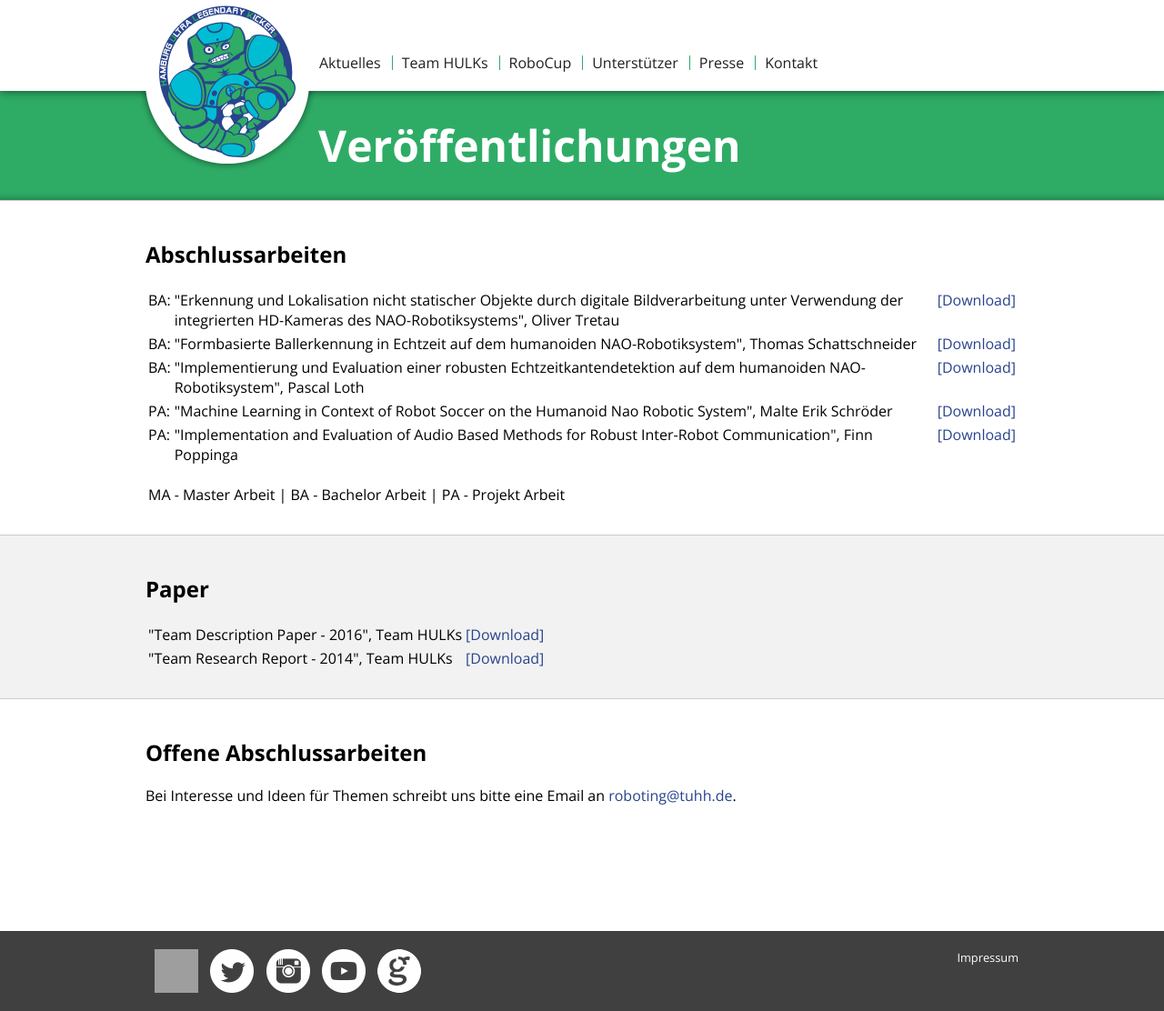
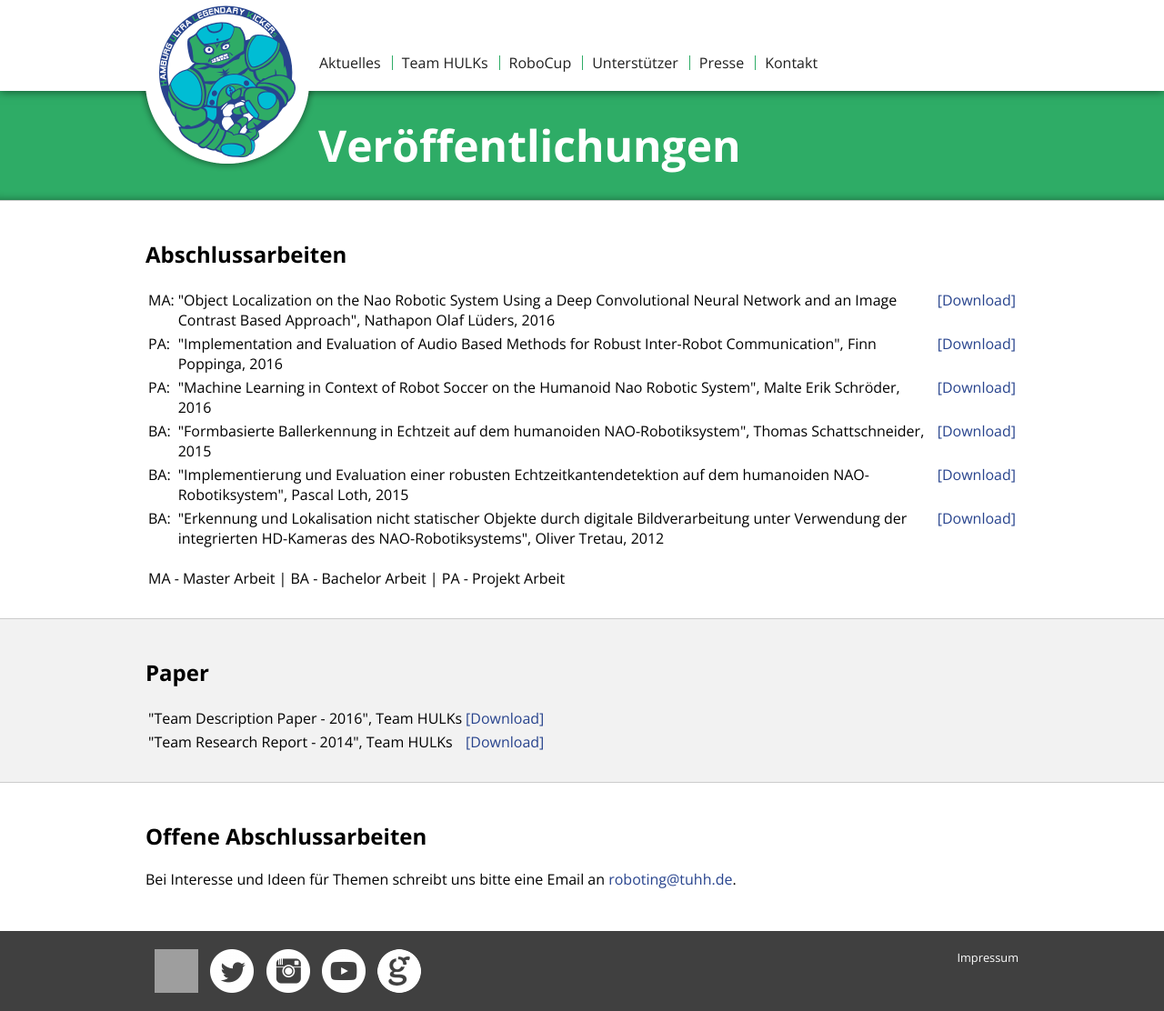
Before and after one commit to HULKs/hulks.github.io, a Jekyll site: the page built from teamhulks/publications.html, in a window 1280 px wide and 1112 px high. Shown: the whole window at 91% size. Built offline with Jekyll 4.4.1, drawn with Linux system fonts in a browser that asks for light colours; grey boxes are pictures that could not be loaded.

Commit message:
Change order of appearence -> newest first
Add Olaf Lüders Master Thesis

```diff
--- a/teamhulks/publications.html
+++ b/teamhulks/publications.html
@@ -14,29 +14,34 @@ title: Abschlussarbeiten
     <h2>Abschlussarbeiten</h2>
     <table>
       <tr>
-        <td valign="top">BA:</td>
-        <td>"Erkennung und Lokalisation nicht statischer Objekte durch digitale Bildverarbeitung unter Verwendung der integrierten HD-Kameras des NAO-Robotiksystems", Oliver Tretau</td>
-        <td valign="top"><a href="{{site.path}}/_files/BA_Oliver-Tretau.pdf" target="_blank">[Download]</a></td>
+        <td valign="top">MA:</td>
+        <td>"Object Localization on the Nao Robotic System Using a Deep Convolutional Neural Network and an Image Contrast Based Approach", Nathapon Olaf Lüders, 2016</td>
+        <td valign="top"><a href="{{site.path}}/_files/MA_olaf_lueders.pdf" target="_blank">[Download]</a></td>
+      </tr>
+      <tr>
+        <td valign="top">PA:</td>
+        <td>"Implementation and Evaluation of Audio Based Methods for Robust Inter-Robot Communication", Finn Poppinga, 2016</td>
+        <td valign="top"><a href="{{site.path}}/_files/PA_Finn-Poppinga.pdf" target="_blank">[Download]</a></td>
+      </tr>
+      <tr>
+        <td valign="top">PA:</td>
+        <td>"Machine Learning in Context of Robot Soccer on the Humanoid Nao Robotic System", Malte Erik Schröder, 2016</td>
+        <td valign="top"><a href="{{site.path}}/_files/PA_Erik-Schröder.pdf" target="_blank">[Download]</a></td>
       </tr>
       <tr>
         <td valign="top">BA:</td>
-        <td>"Formbasierte Ballerkennung in Echtzeit auf dem humanoiden NAO-Robotiksystem", Thomas Schattschneider</td>
+        <td>"Formbasierte Ballerkennung in Echtzeit auf dem humanoiden NAO-Robotiksystem", Thomas Schattschneider, 2015</td>
         <td valign="top"><a href="{{site.path}}/_files/BA_Thomas-Schattschneider.pdf" target="_blank">[Download]</a></td>
       </tr>
       <tr>
         <td valign="top">BA:</td>
-        <td>"Implementierung und Evaluation einer robusten Echtzeitkantendetektion auf dem humanoiden NAO-Robotiksystem", Pascal Loth</td>
+        <td>"Implementierung und Evaluation einer robusten Echtzeitkantendetektion auf dem humanoiden NAO-Robotiksystem", Pascal Loth, 2015</td>
         <td valign="top"><a href="{{site.path}}/_files/BA_Pascal-Loth.pdf" target="_blank">[Download]</a></td>
       </tr>
       <tr>
-        <td valign="top">PA:</td>
-        <td>"Machine Learning in Context of Robot Soccer on the Humanoid Nao Robotic System", Malte Erik Schröder</td>
-        <td valign="top"><a href="{{site.path}}/_files/PA_Erik-Schröder.pdf" target="_blank">[Download]</a></td>
-      </tr>
-      <tr>
-        <td valign="top">PA:</td>
-        <td>"Implementation and Evaluation of Audio Based Methods for Robust Inter-Robot Communication", Finn Poppinga</td>
-        <td valign="top"><a href="{{site.path}}/_files/PA_Finn-Poppinga.pdf" target="_blank">[Download]</a></td>
+        <td valign="top">BA:</td>
+        <td>"Erkennung und Lokalisation nicht statischer Objekte durch digitale Bildverarbeitung unter Verwendung der integrierten HD-Kameras des NAO-Robotiksystems", Oliver Tretau, 2012</td>
+        <td valign="top"><a href="{{site.path}}/_files/BA_Oliver-Tretau.pdf" target="_blank">[Download]</a></td>
       </tr>
     </table>
     <p></p>
```
